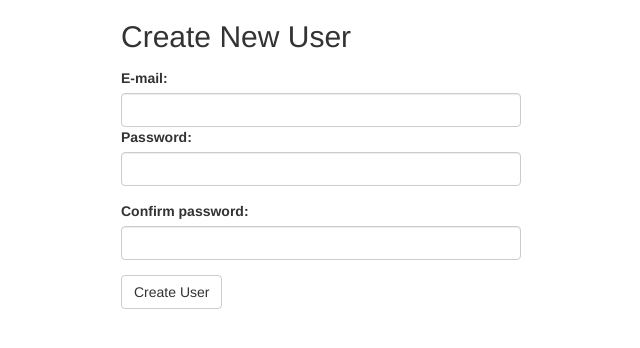
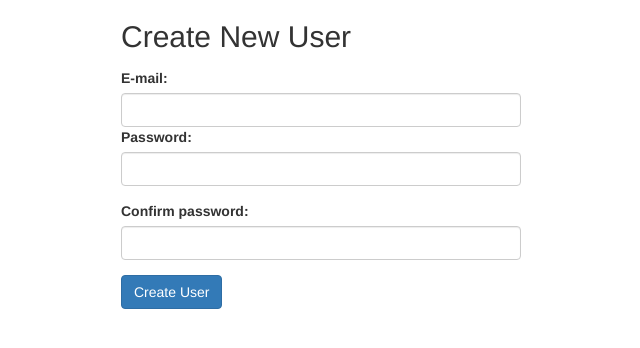
Before and after one commit to pageer/Linga, a Flask app: page /user/create in a window 1280 px wide. Shown: the top 348 px of the page, without its empty margins (319-959 px from the left). Run offline with Flask 2, Linux system fonts and the light colour scheme; parts of the project's set-up code (start-up, migrations or seed data) failed here and were passed over; some libraries are stand-ins or nearby versions.

Commit message:
Add primary class to buttons.

```diff
--- a/linga/templates/user/create.html
+++ b/linga/templates/user/create.html
@@ -17,6 +17,6 @@ Create New User
 		<label for="confirm_password">Confirm password:</label>
 		<input class="form-control" type="password" name="confirm_password" id="confirm_password"/>
 	</div>
-	<input class="btn btn-default" type="submit" value="Create User"/>
+	<input class="btn btn-primary" type="submit" value="Create User"/>
 </form>
 {% endblock %}
--- a/linga/templates/user/login.html
+++ b/linga/templates/user/login.html
@@ -13,6 +13,6 @@ User Login
 		<label for="password">Password:</label>
 		<input class="form-control" type="password" name="password" id="password"/>
 	</div>
-	<input class="" type="submit" value="Login"/>
+	<input class="btn btn-primary" type="submit" value="Login"/>
 </form>
 {% endblock %}
```
